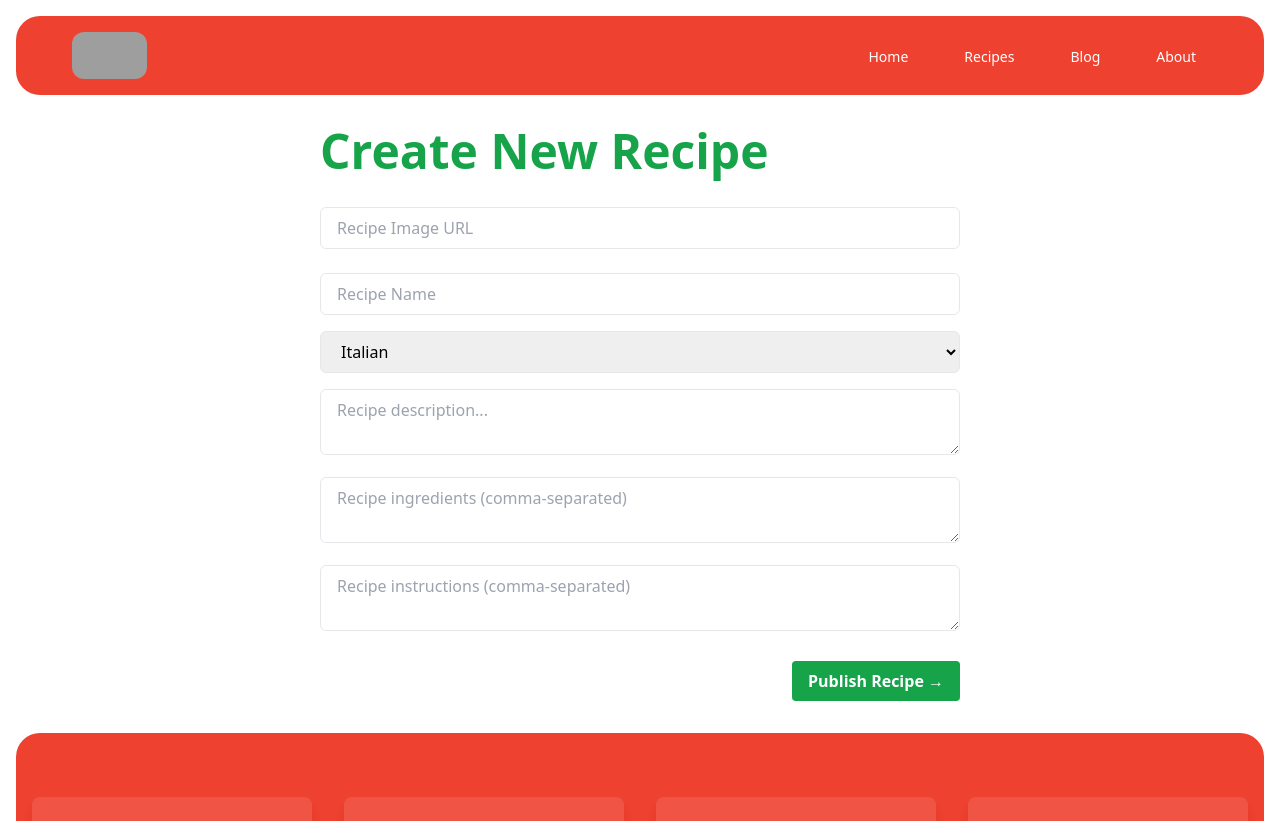
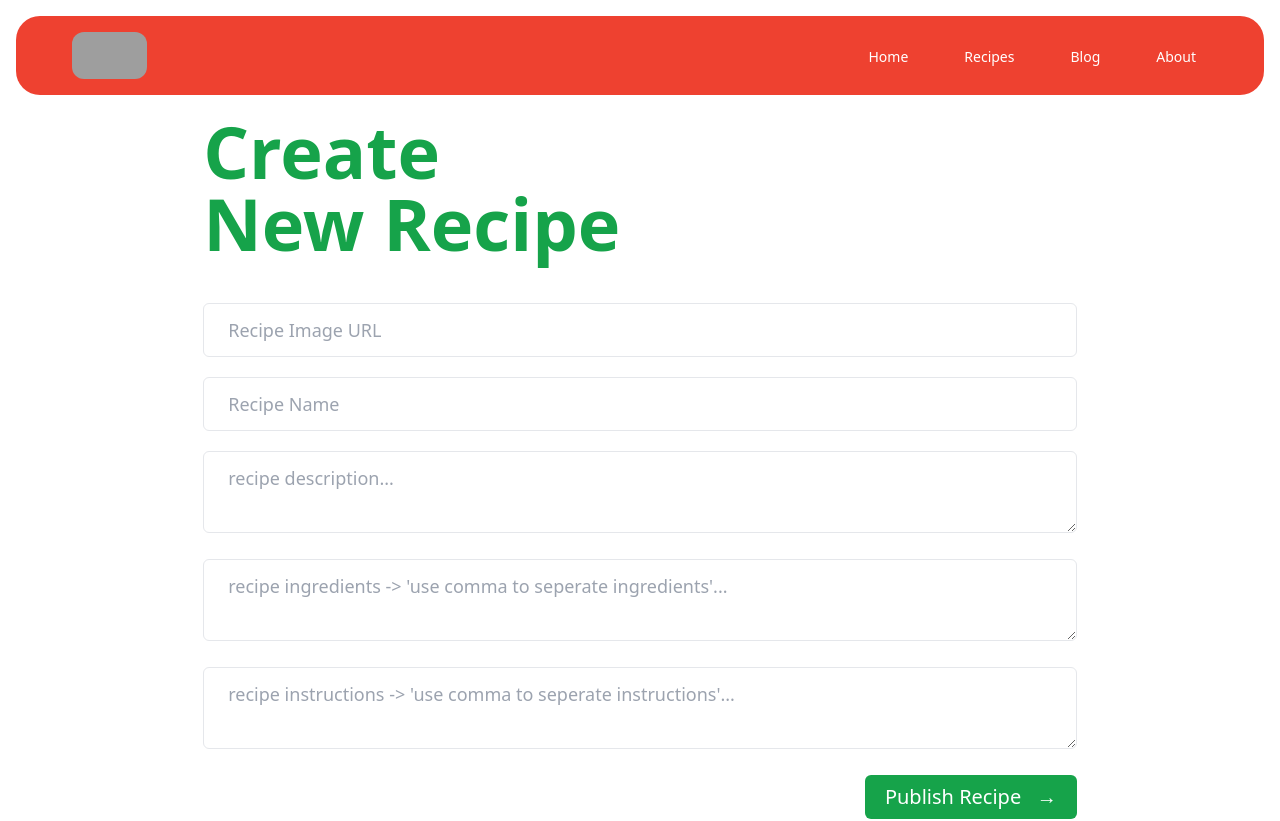
Before and after one commit to Prateeksingchn/Recipe-Ranch, a React (Vite) app: page /create-recipe in a window 1280 px wide. Shown: the top 821 px of the page. Built offline with nearby package versions, Linux system fonts and the light colour scheme; grey boxes are pictures that could not be loaded; a web font is replaced by a local one.

Commit message:
Added created recipes section, Added recipes to Breakfast, Lunch, Dinner. Fixed component dimensions.

```diff
--- a/src/App.jsx
+++ b/src/App.jsx
@@ -13,9 +13,9 @@ import { useDispatch } from "react-redux";
 import { asyncgetrecipies } from "./store/actions/recipeActions";
 import Footer from "./components/Footer";
 
-import BreakfastRecipes from "./components/BreakfastRecipes";
-import LunchRecipes from "./components/LunchRecipes";
-import DinnerRecipes from "./components/DinnerRecipes";
+import BreakfastRecipes from "./components/RecipesPages/BreakfastRecipes";
+import LunchRecipes from "./components/RecipesPages/LunchRecipes";
+import DinnerRecipes from "./components/RecipesPages/DinnerRecipes";
 
 import RecipeBlogDetail from './components/RecipeBlogDetail';
 
--- a/src/components/About.jsx
+++ b/src/components/About.jsx
@@ -50,7 +50,7 @@ const StatisticCard = ({ value, label, Icon }) => (
 
 const About = () => {
   return (
-    <div className="bg-gradient-to-br from-green-100 to-green-300 min-h-screen py-16 mt-4 mb-12 rounded-3xl">
+    <div className="bg-gradient-to-br from-green-100 to-green-300 min-h-screen py-16 mt-4 mb-4 rounded-3xl">
       <div className="max-w-6xl mx-auto px-4">
         <motion.h1
           initial={{ opacity: 0, y: -50 }}
--- a/src/components/Create.jsx
+++ b/src/components/Create.jsx
@@ -1,132 +1,80 @@
-import React, { useState, useEffect } from "react";
 import { nanoid } from "nanoid";
+import React, { useState } from "react";
 import { toast } from "react-toastify";
 import { useNavigate } from "react-router-dom";
 import { useDispatch, useSelector } from "react-redux";
 import { asyncgetrecipies } from "../store/actions/recipeActions";
-import localRecipes from "../data/recipes";
 
 const Create = () => {
     const dispatch = useDispatch();
     const navigate = useNavigate();
-    const reduxRecipes = useSelector((state) => state.recipeReducer.recipes);
+    const { recipes } = useSelector((state) => state.recipeReducer);
 
-    const [recipeData, setRecipeData] = useState({
-        image: "",
-        title: "",
-        description: "",
-        ingredients: "",
-        instructions: "",
-        category: "",
-    });
-    const [categories, setCategories] = useState([]);
+    const [image, setimage] = useState("");
+    const [title, settitle] = useState("");
+    const [description, setdescription] = useState("");
+    const [ingredients, setingredients] = useState("");
+    const [instructions, setinstructions] = useState("");
 
-    useEffect(() => {
-        const allRecipes = [...localRecipes, ...(reduxRecipes || [])].filter(Boolean);
-        const uniqueCategories = [...new Set(allRecipes.map(recipe => recipe.category))];
-        setCategories(uniqueCategories);
-
-        if (uniqueCategories.length > 0 && !recipeData.category) {
-            setRecipeData(prev => ({ ...prev, category: uniqueCategories[0] }));
-        }
-    }, [reduxRecipes, recipeData.category]);
-
-    const handleInputChange = (e) => {
-        const { name, value } = e.target;
-        setRecipeData(prev => ({ ...prev, [name]: value }));
-    };
-
-    const handleSubmit = (e) => {
+    const SubmitHandler = (e) => {
         e.preventDefault();
         const newRecipe = {
             id: nanoid(),
-            ...recipeData,
-            name: recipeData.title,
-            ingredients: recipeData.ingredients.split(',').map(item => item.trim()),
-            instructions: recipeData.instructions.split(',').map(item => item.trim()),
+            image,
+            title,
+            description,
+            ingredients,
+            instructions,
         };
 
-        const updatedRecipes = [...localRecipes, ...(reduxRecipes || []), newRecipe].filter(Boolean);
-        localStorage.setItem("recipes", JSON.stringify(updatedRecipes));
+        localStorage.setItem(
+            "recipes",
+            JSON.stringify([...recipes, newRecipe])
+        );
         dispatch(asyncgetrecipies());
         toast.success("Recipe Created Successfully!");
         navigate("/recipes");
     };
-
     return (
-        <form onSubmit={handleSubmit} className="max-w-2xl mx-auto py-8 px-4">
-            <h1 className="text-4xl md:text-5xl font-bold text-green-600 mb-8">
-                Create New Recipe
+        <form onSubmit={SubmitHandler} className="w-[70%] m-auto  pb-5">
+            <h1 className="text-7xl mt-5 font-extrabold text-green-600 mb-[5%]">
+                Create <br /> New Recipe
             </h1>
-            <div className="mb-4">
-                <input
-                    type="url"
-                    name="image"
-                    value={recipeData.image}
-                    onChange={handleInputChange}
-                    placeholder="Recipe Image URL"
-                    required
-                    className="w-full border rounded-md px-4 py-2 mb-2"
-                />
-                {recipeData.image && (
-                    <img
-                        src={recipeData.image}
-                        alt="Recipe preview"
-                        className="w-full h-48 object-cover rounded-md"
-                    />
-                )}
-            </div>
             <input
+                onChange={(e) => setimage(e.target.value)}
+                value={image}
+                type="url"
+                className="w-full border rounded-md px-6 py-3 text-lg mb-5"
+                placeholder="Recipe Image URL"
+            />
+            <input
+                onChange={(e) => settitle(e.target.value)}
+                value={title}
                 type="text"
-                name="title"
-                value={recipeData.title}
-                onChange={handleInputChange}
+                className="w-full border rounded-md px-6 py-3 text-lg mb-5"
                 placeholder="Recipe Name"
-                required
-                className="w-full border rounded-md px-4 py-2 mb-4"
-            />
-            <select
-                name="category"
-                value={recipeData.category}
-                onChange={handleInputChange}
-                required
-                className="w-full border rounded-md px-4 py-2 mb-4"
-            >
-                <option value="">Select a category</option>
-                {categories.map((cat, index) => (
-                    <option key={index} value={cat}>{cat}</option>
-                ))}
-            </select>
-            <textarea
-                name="description"
-                value={recipeData.description}
-                onChange={handleInputChange}
-                placeholder="Recipe description..."
-                required
-                className="w-full border rounded-md px-4 py-2 mb-4"
             />
             <textarea
-                name="ingredients"
-                value={recipeData.ingredients}
-                onChange={handleInputChange}
-                placeholder="Recipe ingredients (comma-separated)"
-                required
-                className="w-full border rounded-md px-4 py-2 mb-4"
-            />
+                onChange={(e) => setdescription(e.target.value)}
+                value={description}
+                className="w-full border rounded-md px-6 py-3 text-lg mb-5"
+                placeholder="recipe description..."
+            ></textarea>
             <textarea
-                name="instructions"
-                value={recipeData.instructions}
-                onChange={handleInputChange}
-                placeholder="Recipe instructions (comma-separated)"
-                required
-                className="w-full border rounded-md px-4 py-2 mb-6"
-            />
-            <div className="text-right">
-                <button
-                    type="submit"
-                    className="bg-green-600 hover:bg-green-700 text-white font-bold py-2 px-4 rounded"
-                >
-                    Publish Recipe →
+                onChange={(e) => setingredients(e.target.value)}
+                value={ingredients}
+                className="w-full border rounded-md px-6 py-3 text-lg mb-5"
+                placeholder="recipe ingredients -> 'use comma to seperate ingredients'..."
+            ></textarea>
+            <textarea
+                onChange={(e) => setinstructions(e.target.value)}
+                value={instructions}
+                className="w-full border rounded-md px-6 py-3 text-lg mb-5"
+                placeholder="recipe instructions -> 'use comma to seperate instructions'..."
+            ></textarea>
+            <div className="w-full text-right">
+                <button className="rounded-md text-xl bg-green-600 text-white py-2 px-5 hover:bg-green-700 duration-200">
+                    Publish Recipe &nbsp; &#8594;
                 </button>
             </div>
         </form>
--- a/src/components/Home/CTASection.jsx
+++ b/src/components/Home/CTASection.jsx
@@ -4,7 +4,7 @@ import { Link } from "react-router-dom";
 
 const CreateRecipesCTA = () => {
   return (
-    <section className="pt-20 pb-24 px-6 bg-gradient-to-r from-[#D3EAFB] via-[#9991e1] to-orange-100 rounded-3xl -z-30 my-4">
+    <section className="pt-20 pb-24 px-6 bg-gradient-to-r from-[#D3EAFB] via-blue-200 to-orange-50 rounded-3xl -z-30 my-4">
       <div className="container mx-auto text-center">
         <motion.div
           initial={{ opacity: 0, y: 20 }}
--- a/src/components/Home/TestimonialsSection.jsx
+++ b/src/components/Home/TestimonialsSection.jsx
@@ -6,7 +6,7 @@ const TestimonialsSection = () => {
   const MarqueeRow = ({ direction }) => (
     <div className="flex overflow-hidden py-4">
       <motion.div
-        className="flex space-x-8 whitespace-nowrap"
+        className="flex space-x-6 whitespace-nowrap"
         animate={{
           x: direction === "left" ? [0, -2880] : [-2880, 0],
         }}
@@ -20,7 +20,7 @@ const TestimonialsSection = () => {
         }}
       >
         {[...testimonials, ...testimonials].map((testimonial, index) => (
-          <div key={index} className="bg-white rounded-lg shadow-lg p-6 w-80 h-44 flex-shrink-0">
+          <div key={index} className="bg-white rounded-lg shadow-lg p-6 w-80 h-40 flex-shrink-0">
             <div className="flex items-center mb-4">
               <img
                 src={testimonial.avatar}
@@ -52,7 +52,7 @@ const TestimonialsSection = () => {
             Discover the impact of our recipes through the words of our passionate community.
           </p>
         </motion.div>
-        <div className="space-y-6 overflow-hidden">
+        <div className="space-y-3 overflow-hidden">
           <MarqueeRow direction="left" />
           <MarqueeRow direction="right" />
         </div>
--- a/src/components/BreakfastRecipes.jsx
+++ b/src/components/RecipesPages/BreakfastRecipes.jsx
@@ -50,7 +50,7 @@ const BreakfastRecipes = () => {
 
   return (
     <motion.section
-      className="py-20 px-6 bg-gradient-to-br from-[#C2E1F8] to-[#E6F4FF] rounded-3xl my-3"
+      className="py-20 px-6 bg-gradient-to-br from-[#C2E1F8] to-[#E6F4FF] rounded-3xl my-4"
       initial={{ opacity: 0 }}
       animate={{ opacity: 1 }}
       transition={{ duration: 0.8 }}
--- /dev/null
+++ b/src/components/RecipesPages/LunchRecipes.jsx
@@ -0,0 +1,116 @@
+import React from "react";
+import { motion } from "framer-motion";
+import { ChevronRight, Clock, Users, Star } from "lucide-react";
+
+const LunchRecipes = () => {
+  const lunchRecipes = [
+    {
+      name: "Chicken Caesar Salad",
+      image: "https://images.unsplash.com/photo-1582034986517-30d163aa1da9?w=500&auto=format&fit=crop&q=60&ixlib=rb-4.0.3&ixid=M3wxMjA3fDB8MHxzZWFyY2h8Mnx8Q2hpY2tlbiUyMENhZXNhciUyMFNhbGFkfGVufDB8fDB8fHww",
+      time: "20 min",
+      servings: 2,
+      rating: 4.6,
+    },
+    {
+      name: "Grilled Cheese Sandwich",
+      image: "https://images.unsplash.com/photo-1528736235302-52922df5c122?w=500&auto=format&fit=crop&q=60&ixlib=rb-4.0.3&ixid=M3wxMjA3fDB8MHxzZWFyY2h8N3x8R3JpbGxlZCUyMENoZWVzZSUyMFNhbmR3aWNofGVufDB8fDB8fHww",
+      time: "10 min",
+      servings: 1,
+      rating: 4.3,
+    },
+    {
+      name: "Tomato Basil Soup",
+      image: "https://images.unsplash.com/photo-1620418025834-f4379baf1de9?w=500&auto=format&fit=crop&q=60&ixlib=rb-4.0.3&ixid=M3wxMjA3fDB8MHxzZWFyY2h8Nnx8VG9tYXRvJTIwQmFzaWwlMjBTb3VwfGVufDB8fDB8fHww",
+      time: "30 min",
+      servings: 4,
+      rating: 4.7,
+    },
+    {
+      name: "BLT Sandwich",
+      image: "https://images.unsplash.com/photo-1705537238393-86337520ef8c?w=500&auto=format&fit=crop&q=60&ixlib=rb-4.0.3&ixid=M3wxMjA3fDB8MHxzZWFyY2h8NHx8QkxUJTIwU2FuZHdpY2h8ZW58MHx8MHx8fDA%3D",
+      time: "15 min",
+      servings: 1,
+      rating: 4.5,
+    },
+    {
+      name: "Quinoa Salad",
+      image: "https://plus.unsplash.com/premium_photo-1704989937441-68b6536e6cf4?w=500&auto=format&fit=crop&q=60&ixlib=rb-4.0.3&ixid=M3wxMjA3fDB8MHxzZWFyY2h8NXx8UXVpbm9hJTIwU2FsYWR8ZW58MHx8MHx8fDA%3D",
+      time: "25 min",
+      servings: 2,
+      rating: 4.4,
+    },
+    {
+      name: "Turkey Avocado Wrap",
+      image: "https://plus.unsplash.com/premium_photo-1664478244517-513dc18af854?w=500&auto=format&fit=crop&q=60&ixlib=rb-4.0.3&ixid=M3wxMjA3fDB8MHxzZWFyY2h8NXx8QXZvY2FkbyUyMFdyYXB8ZW58MHx8MHx8fDA%3D",
+      time: "15 min",
+      servings: 1,
+      rating: 4.6,
+    },
+  ];
+
+  return (
+    <motion.section
+      className="py-20 px-6 bg-gradient-to-br from-[#C2E1F8] to-[#E6F4FF] rounded-3xl my-4"
+      initial={{ opacity: 0 }}
+      animate={{ opacity: 1 }}
+      transition={{ duration: 0.8 }}
+    >
+      <div className="container mx-auto">
+        <motion.h1
+          className="text-6xl font-bold text-[#04039B] mb-8 text-center"
+          style={{ fontFamily: "Lobster, cursive" }}
+          initial={{ y: -50, opacity: 0 }}
+          animate={{ y: 0, opacity: 1 }}
+          transition={{ duration: 0.5 }}
+        >
+          Lunch Recipes
+        </motion.h1>
+        <motion.p
+          className="text-xl text-gray-700 mb-12 text-center max-w-3xl mx-auto"
+          initial={{ y: 50, opacity: 0 }}
+          animate={{ y: 0, opacity: 1 }}
+          transition={{ duration: 0.5, delay: 0.2 }}
+        >
+          Discover delicious lunch recipes that are quick and easy to make, perfect for a mid-day meal.
+        </motion.p>
+        <div className="grid grid-cols-1 md:grid-cols-2 lg:grid-cols-3 gap-8">
+          {lunchRecipes.map((recipe, index) => (
+            <motion.div
+              key={recipe.name}
+              className="bg-white rounded-xl shadow-lg overflow-hidden hover:shadow-xl transition-all duration-300"
+              whileHover={{ y: -5, scale: 1.02 }}
+              initial={{ opacity: 0, y: 20 }}
+              animate={{ opacity: 1, y: 0 }}
+              transition={{ delay: 0.1 * index, duration: 0.5 }}
+            >
+              <img
+                src={recipe.image}
+                alt={recipe.name}
+                className="w-full h-48 object-cover"
+              />
+              <div className="p-6">
+                <h3 className="text-xl font-semibold mb-2">{recipe.name}</h3>
+                <div className="flex justify-between items-center text-sm text-gray-500 mb-4">
+                  <span className="flex items-center">
+                    <Clock size={16} className="mr-1" /> {recipe.time}
+                  </span>
+                  <span className="flex items-center">
+                    <Users size={16} className="mr-1" /> {recipe.servings} servings
+                  </span>
+                  <span className="flex items-center text-yellow-500">
+                    <Star size={16} className="mr-1" fill="currentColor" /> {recipe.rating}
+                  </span>
+                </div>
+                <button className="inline-flex items-center text-green-600 font-semibold hover:text-green-700 transition-colors duration-200">
+                  View Recipe <ChevronRight className="ml-2" size={20} />
+                </button>
+              </div>
+            </motion.div>
+          ))}
+        </div>
+      </div>
+    </motion.section>
+  );
+};
+
+export default LunchRecipes;
```
Also changed, not shown: src/components/Home/FeaturedRecipes.jsx (+4 -4 lines), src/components/LunchRecipes.jsx (deleted, +0 -35 lines), src/components/Recipes.jsx (+24 -23 lines), src/components/RecipesPages/DinnerRecipes.jsx (renamed from src/components/DinnerRecipes.jsx).
